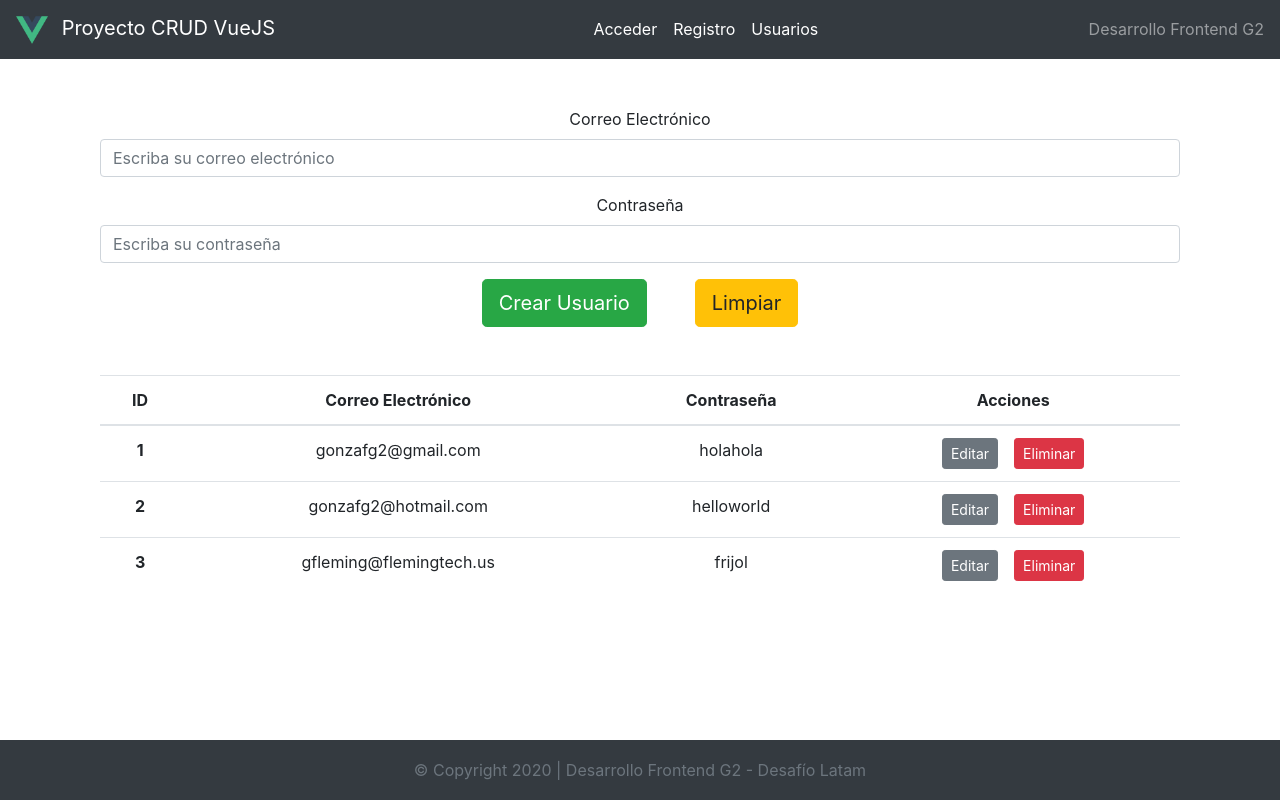
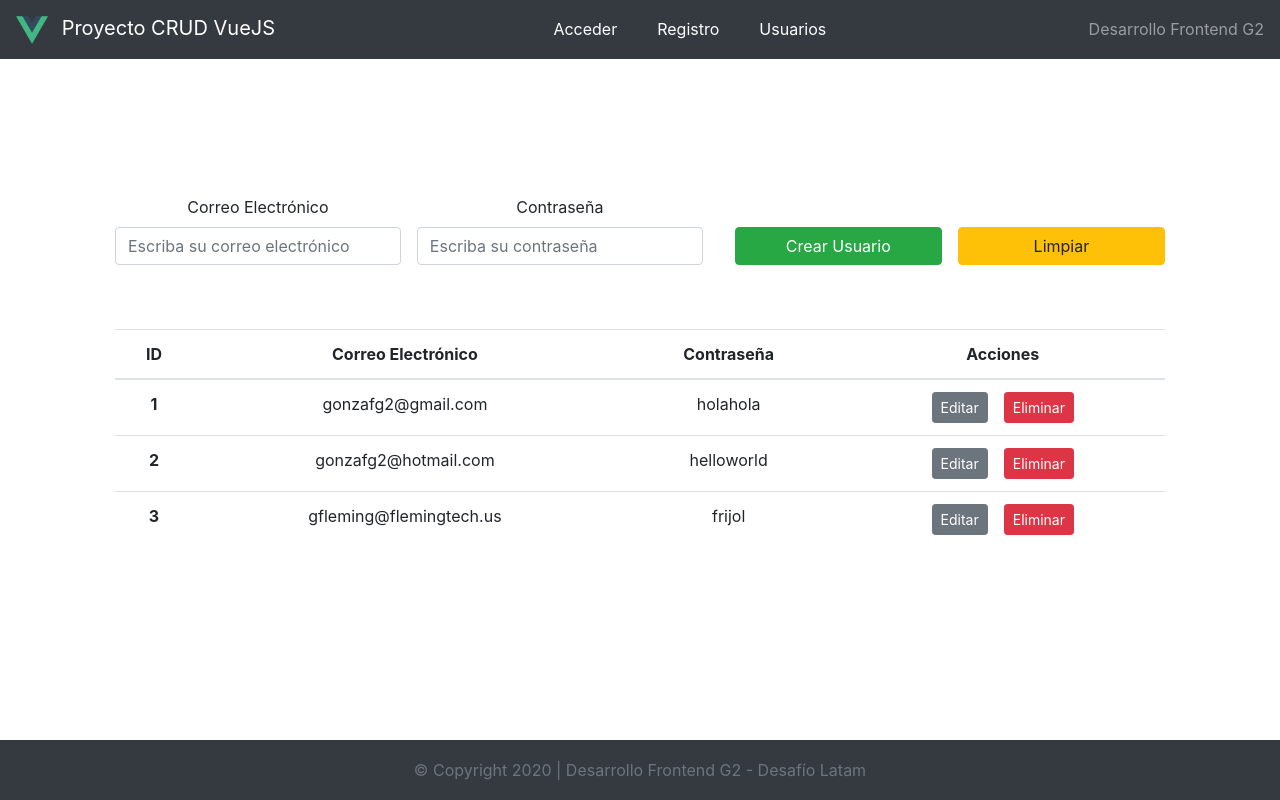
Before and after one commit to gonzafg2/Proyecto-CRUD, a Vue app: page /usuarios in a window 1280 px wide. Built offline with nearby package versions, Linux system fonts and the light colour scheme.

Commit message:
Ajusto crud

```diff
--- a/src/App.vue
+++ b/src/App.vue
@@ -1,9 +1,11 @@
 <template>
   <div id="app">
     <NavBar></NavBar>
-    <div class="container mt-5">
-      <div class="row">
-        <div class="col-12">
+    <div
+      class="contenedor-central container d-flex justify-content-center align-items-center"
+    >
+      <div class="row w-100">
+        <div class="col">
           <router-view></router-view>
         </div>
       </div>
@@ -25,4 +27,7 @@ export default {
 #app {
   text-align: center;
 }
+.contenedor-central {
+  height: 80vh;
+}
 </style>
--- a/src/components/NavBar.vue
+++ b/src/components/NavBar.vue
@@ -1,6 +1,6 @@
 <template>
   <nav class="navbar navbar-expand-lg navbar-dark bg-dark">
-    <a class="navbar-brand mr-md-5" href="/"
+    <a class="navbar-brand" href="/"
       ><img src="../assets/logo.png" alt="Logo Vue" /> Proyecto CRUD VueJS</a
     >
     <button
@@ -21,7 +21,7 @@
             ><a class="nav-link active" href="#">Acceder</a></router-link
           >
         </li>
-        <li class="nav-item">
+        <li class="nav-item mx-md-4">
           <router-link to="/registro"
             ><a class="nav-link active" href="#">Registro</a></router-link
           >
--- a/src/components/Crud.vue
+++ b/src/views/Crud.vue
@@ -1,7 +1,11 @@
 <template>
   <div class="container" id="crud">
-    <form @submit.prevent="submit" @reset="limpiar" action="" class="">
-      <div class="form-group">
+    <form
+      @submit.prevent="submit"
+      @reset="limpiar"
+      class="d-flex justify-content-between align-items-center"
+    >
+      <div class="form-group w-75">
         <label for="correo">Correo Electrónico</label>
         <input
           type="email"
@@ -13,7 +17,7 @@
           required
         />
       </div>
-      <div class="form-group">
+      <div class="form-group w-75 mx-3">
         <label for="correo">Contraseña</label>
         <input
           type="text"
@@ -27,15 +31,19 @@
       </div>
       <button
         v-if="this.id == null"
-        class="btn btn-lg btn-success mr-5"
+        class="btn btn-md btn-success w-50 mx-3 mt-3"
         type="submit"
       >
         Crear Usuario
       </button>
-      <button v-else class="btn btn-lg btn-success mr-5" type="submit">
+      <button
+        v-else
+        class="btn btn-md btn-success w-50 mx-3 mt-3"
+        type="submit"
+      >
         Actualizar Usuario
       </button>
-      <button class="btn btn-lg btn-warning" type="reset">
+      <button class="btn btn-md btn-warning w-50 mt-3" type="reset">
         Limpiar
       </button>
     </form>
```
Also changed, not shown: src/router/index.js (+3 -7 lines), src/views/Registro.vue (renamed from src/components/Registro.vue).
